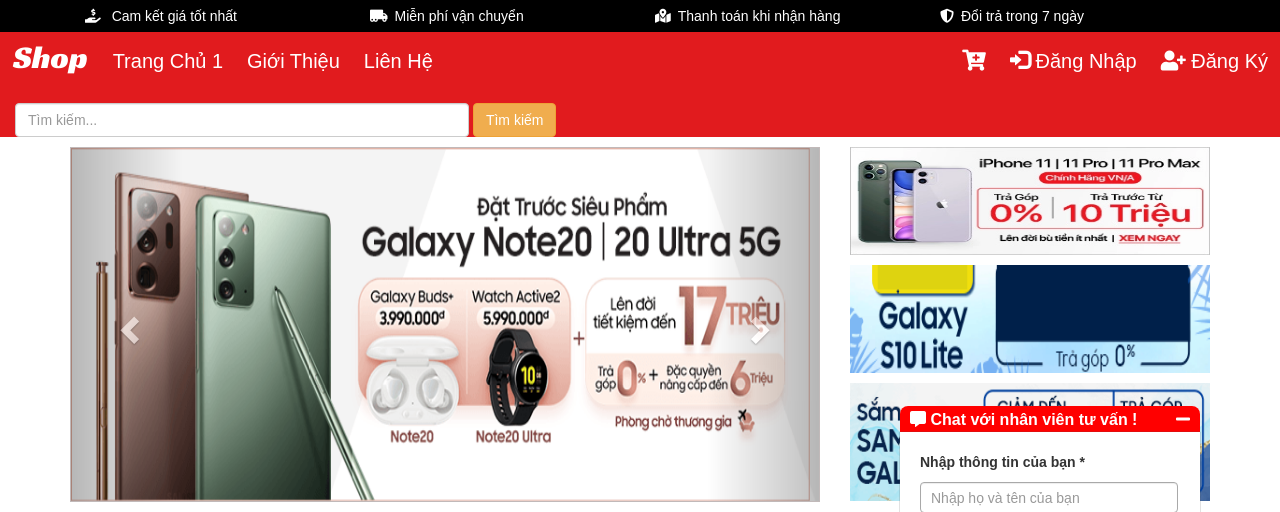
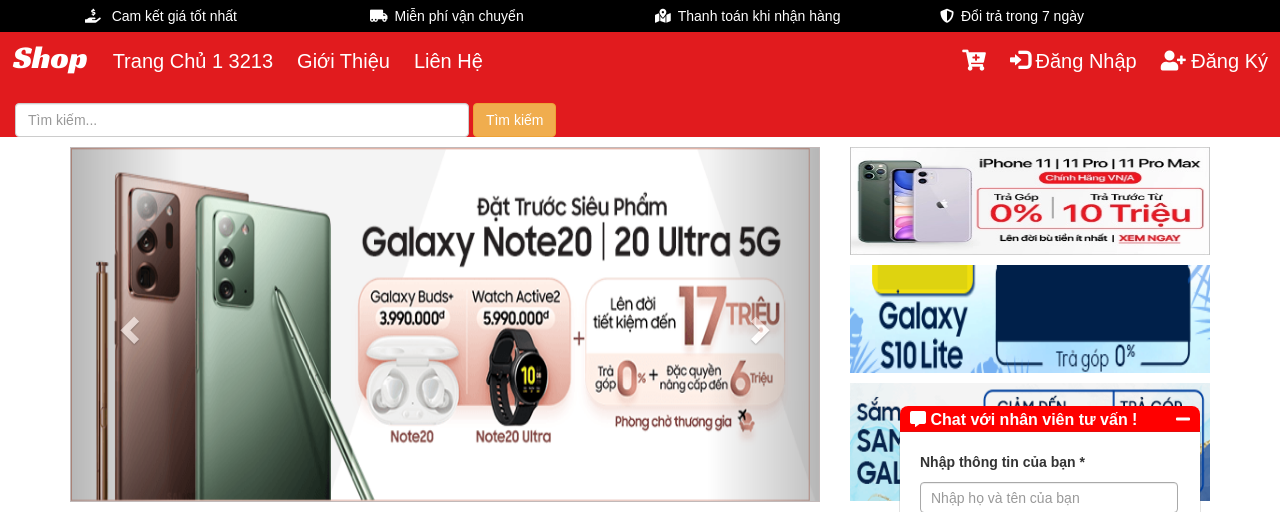
Before and after one commit to HoangLong010/ChuyenDeDinhHuongCNPM, a PHP site: page /Trangchu.php in a window 1280 px wide. Shown: the top 512 px of the page. Run offline with PHP 8.4, Linux system fonts and the light colour scheme; data comes from the database, SQL or seed files in the repository; some libraries are stand-ins or nearby versions; some web fonts are replaced.

Commit message:
Hoang Long

```diff
--- a/Customer/Trangchu.php
+++ b/Customer/Trangchu.php
@@ -38,7 +38,7 @@
         <a href="Trangchu.php" class="logo">
 
             <span class="logo2">Shop</span></a>
-        <a href="Trangchu.php">Trang Chủ 1 </a>
+        <a href="Trangchu.php">Trang Chủ 1 3213</a>
         <a href="introduce.php">Giới Thiệu</a>
         <a href="tel: 0963543864">Liên Hệ</a>
 
```
